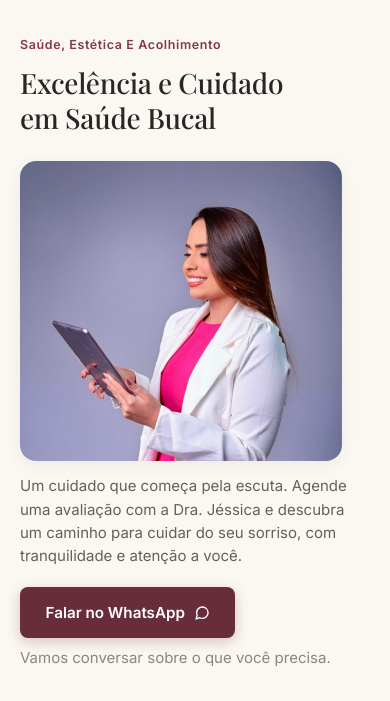
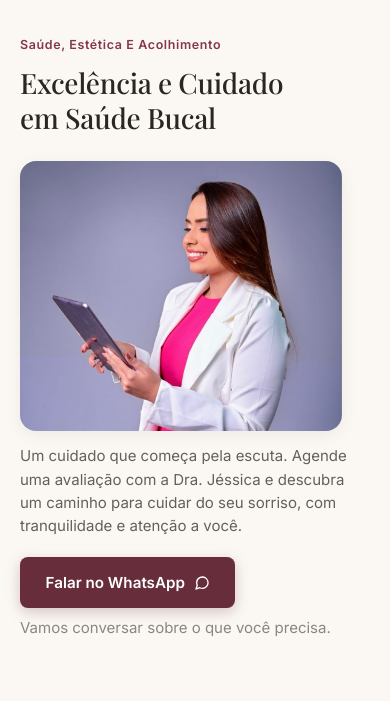
Before and after one commit to Ricardoqs20/Consultorio_Jessica, a Flask app: page / in a window 390 px wide; the page is wider, and only the part inside the window is pictured. Shown: the part 88-789 px from the top of that part. Run offline with Flask 3, Linux system fonts and the light colour scheme; some web fonts are replaced.

Commit message:
teste imagem parte 8

```diff
--- a/static/css/style.css
+++ b/static/css/style.css
@@ -1275,15 +1275,15 @@ a {
   }
 
 .hero-mobile-img {
-    width: 92% !important; /* Ocupa uma largura ótima, ligeiramente deslocada à esquerda */
+    width: 92% !important;
     max-width: 350px !important;
-    height: 300px !important; /* Altura compacta e proporcional ao modelo */
+    height: 270px !important; /* Altura ligeiramente mais compacta para aproximar do quadrado do Canva */
     object-fit: cover !important;
-    object-position: center top !important;
+    object-position: center 25% !important; /* Move o foco do corte um pouco para baixo, mostrando mais o corpo e menos o teto */
     border-radius: 16px !important;
     box-shadow: 0 4px 16px rgba(78, 62, 54, 0.08) !important;
     display: block !important;
-    margin-left: 0 !important; /* Garante que encoste na esquerda do container */
+    margin-left: 0 !important;
   }
 
   /* 4. Seção Quem Somos & Dra. Jéssica */
```
